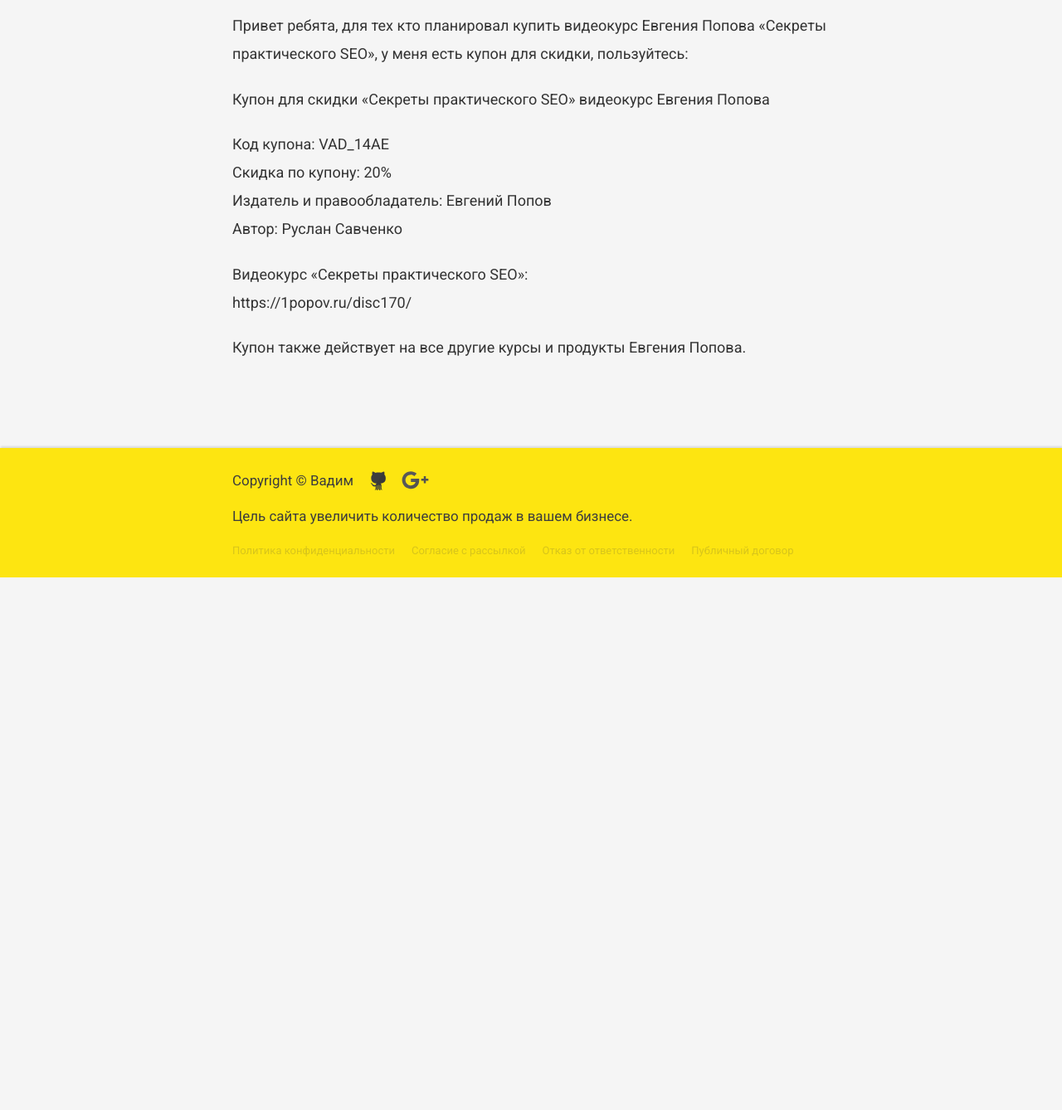
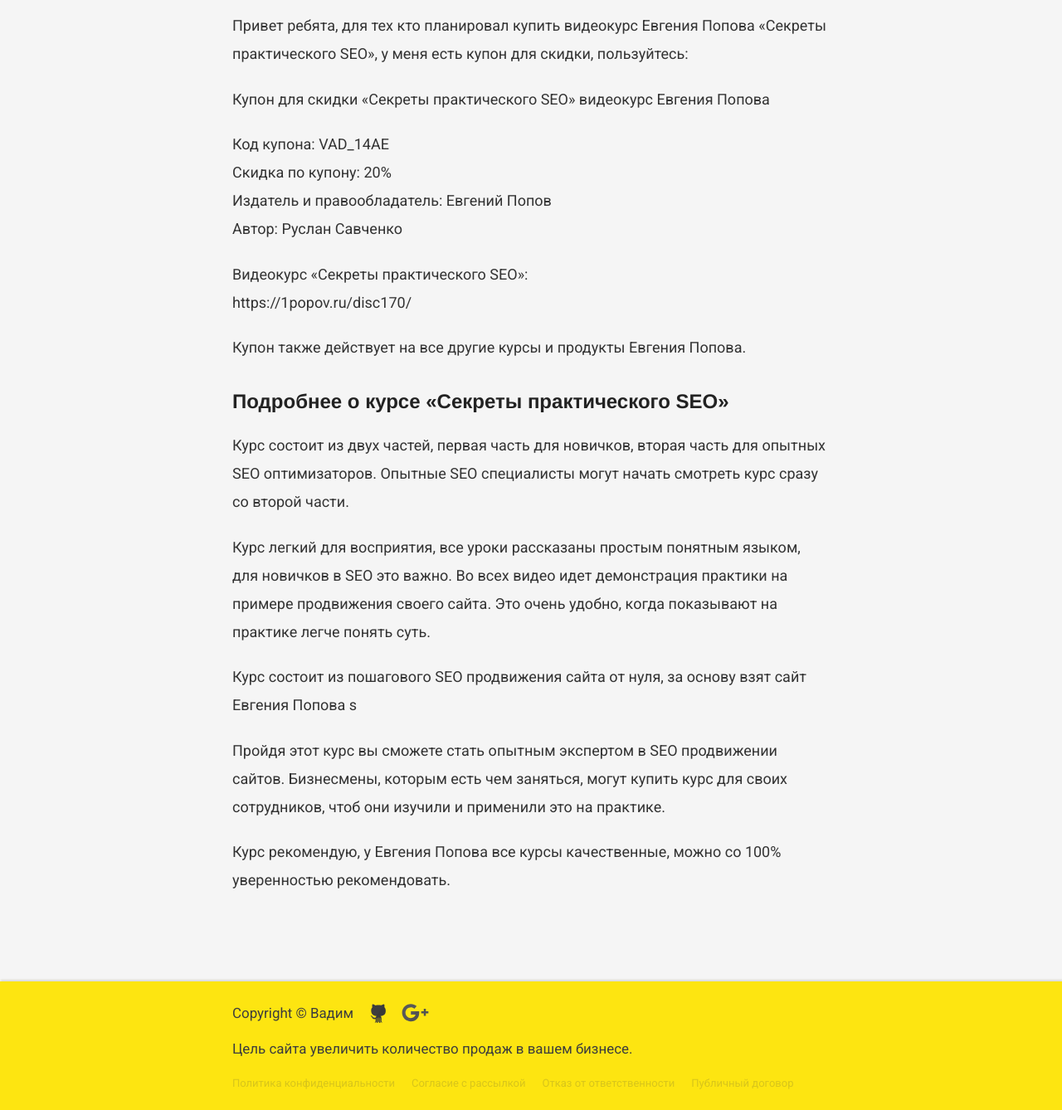
Before and after one commit to VadymVolos/vadymvolos.github.io, a Jekyll site: the page built from _posts/digital-marketing/2017-01-22-sekrety-seo-popov-kupon-skidka.md, in a window 1280 px wide and 1400 px high, scrolled down 661 px, cut to the strip 62-1400 px from the top of the window. Shown: the whole strip at 83% size. Built offline with Jekyll 4.4.1, drawn with Linux system fonts in a browser that asks for light colours; nearby versions of some CDN libraries; comment, search, counter and statistics services are not loaded; before the commit the page ends 1419 px from its top, so only the background shows below that.

Commit message:
Update 2017-01-22-sekrety-seo-popov-kupon-skidka.md

```diff
--- a/_posts/digital-marketing/2017-01-22-sekrety-seo-popov-kupon-skidka.md
+++ b/_posts/digital-marketing/2017-01-22-sekrety-seo-popov-kupon-skidka.md
@@ -24,3 +24,15 @@
 https://1popov.ru/disc170/
 
 Купон также действует на все другие курсы и продукты Евгения Попова.
+
+<h2>Подробнее о курсе «Секреты практического SEO» </h2>
+
+Курс состоит из двух частей, первая часть для новичков, вторая часть для опытных SEO оптимизаторов. Опытные SEO специалисты могут начать смотреть курс сразу со второй части.
+
+Курс легкий для восприятия, все уроки рассказаны простым понятным языком, для новичков в SEO это важно. Во всех видео идет демонстрация практики на примере продвижения своего сайта. Это очень удобно, когда показывают на практике легче понять суть.
+
+Курс состоит из пошагового SEO продвижения сайта от нуля, за основу взят сайт Евгения Попова s
+
+Пройдя этот курс вы сможете стать опытным экспертом в SEO продвижении сайтов. Бизнесмены, которым есть чем заняться, могут купить курс для своих сотрудников, чтоб они изучили и применили это на практике.
+
+Курс рекомендую, у Евгения Попова все курсы качественные, можно со 100% уверенностью рекомендовать.
```
